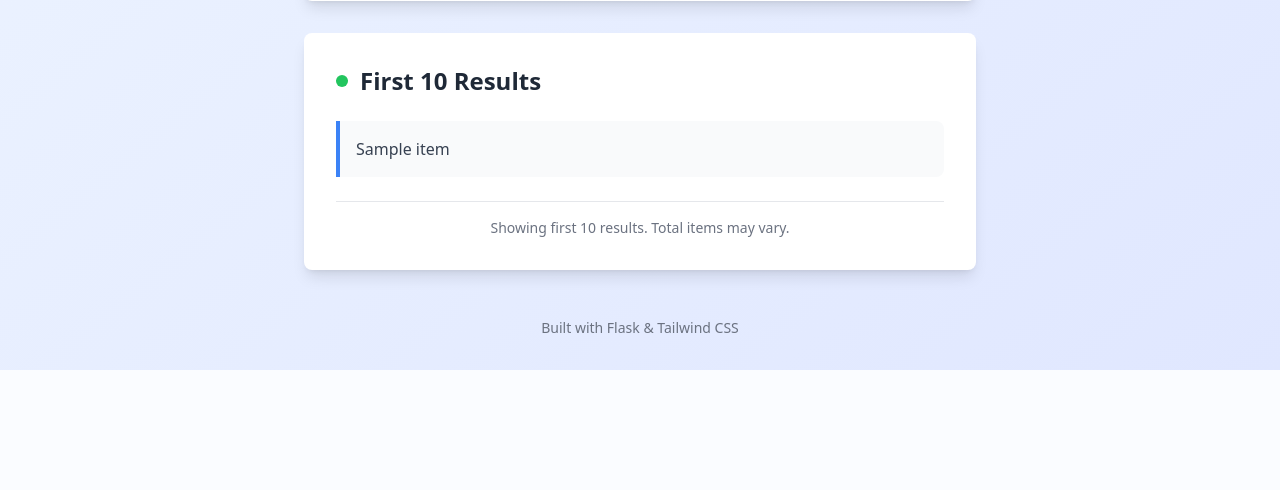
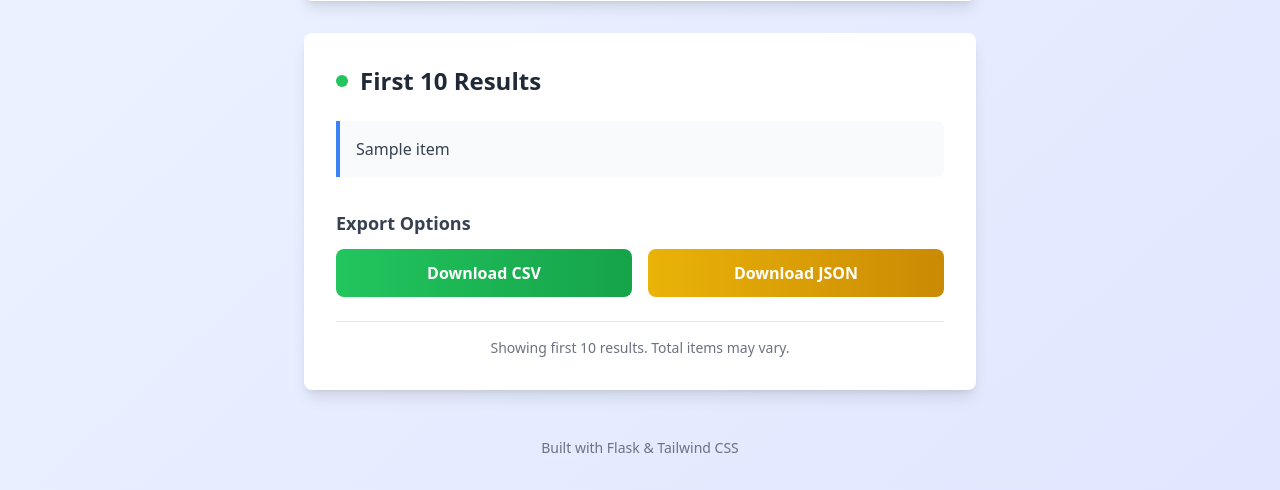
Before and after one commit to kushmdesai/Data-scraper, a Flask app: template templates/index.html in a window 1280 px wide. Shown: the part 683-1173 px from the top of the page. Before the commit the page ends 1053 px from the top, so only its background shows below. Run offline with Flask 3, Linux system fonts and the light colour scheme; the template is opened without the code that fills it: most values are stand-ins (such as "Sample title", 1, 10 or a date in 2020); some libraries are stand-ins or nearby versions.

Commit message:
added downloading as well

```diff
--- a/app.py
+++ b/app.py
@@ -1,7 +1,10 @@
-from flask import Flask, render_template, request
+from flask import Flask, render_template, request, session, jsonify, send_file, Response
 from scraper import scrape_and_store
+import csv, io, json
+from openpyxl import Workbook
 
 app = Flask(__name__)
+app.secret_key = "supersecret"
 
 @app.route("/", methods=["GET", "POST"])
 def index():
@@ -14,7 +17,33 @@ def index():
 
         results = scrape_and_store(url, data_type, selector, scape_name)
 
+        session["results"] = results
     return render_template("index.html", results=results)
+
+@app.route("/export/csv")
+def export_csv():
+    results = session.get("results", [])
+    if not results:
+        return "No Data To Export"
+
+    output = io.StringIO()
+    writer = csv.writer(output)
+    writer.writerow(["Result"])
+    for item in results:
+        writer.writerow([item])
+
+    return Response(
+        output.getvalue(),
+        mimetype="text/csv",
+        headers={"Content-Disposition": "attachment;filename=results.csv"}
+    )
+
+@app.route("/export/json")
+def export_json():
+    results = session.get("results", [])
+    if not results:
+        return "No data to Export"
+    return jsonify(results)
 
 if __name__ == "__main__":
     app.run(debug=True)
--- a/templates/index.html
+++ b/templates/index.html
@@ -106,6 +106,22 @@
                     </div>
                     {% endfor %}
                 </div>
+                <!-- Export Buttons -->
+                <div class="mt-8">
+                    <h3 class="text-lg font-semibold text-gray-700 mb-3">Export Options</h3>
+                    <div class="flex space-x-4">
+                        <a  href="/export/csv"
+                            class="flex-1 text-center bg-gradient-to-r from-green-500 to-green-600  hover:from-green-600 hover:to-green-700 text-white font-semibold py-3 px-4 rounded-lg transition duration-200 transform hover:scale-105"
+                        >
+                            Download CSV
+                        </a>
+                            <a  href="/export/json"
+                            class="flex-1 text-center bg-gradient-to-r from-yellow-500 to-yellow-600  hover:from-yellow-600 hover:to-yellow-700 text-white font-semibold py-3 px-4 rounded-lg transition duration-200 transform hover:scale-105"
+                        >
+                            Download JSON
+                        </a>
+                    </div>
+                </div>
 
                 <!-- Results Footer -->
                 <div class="mt-6 pt-4 border-t border-gray-200">
```
Also changed, not shown: database.db (added).
